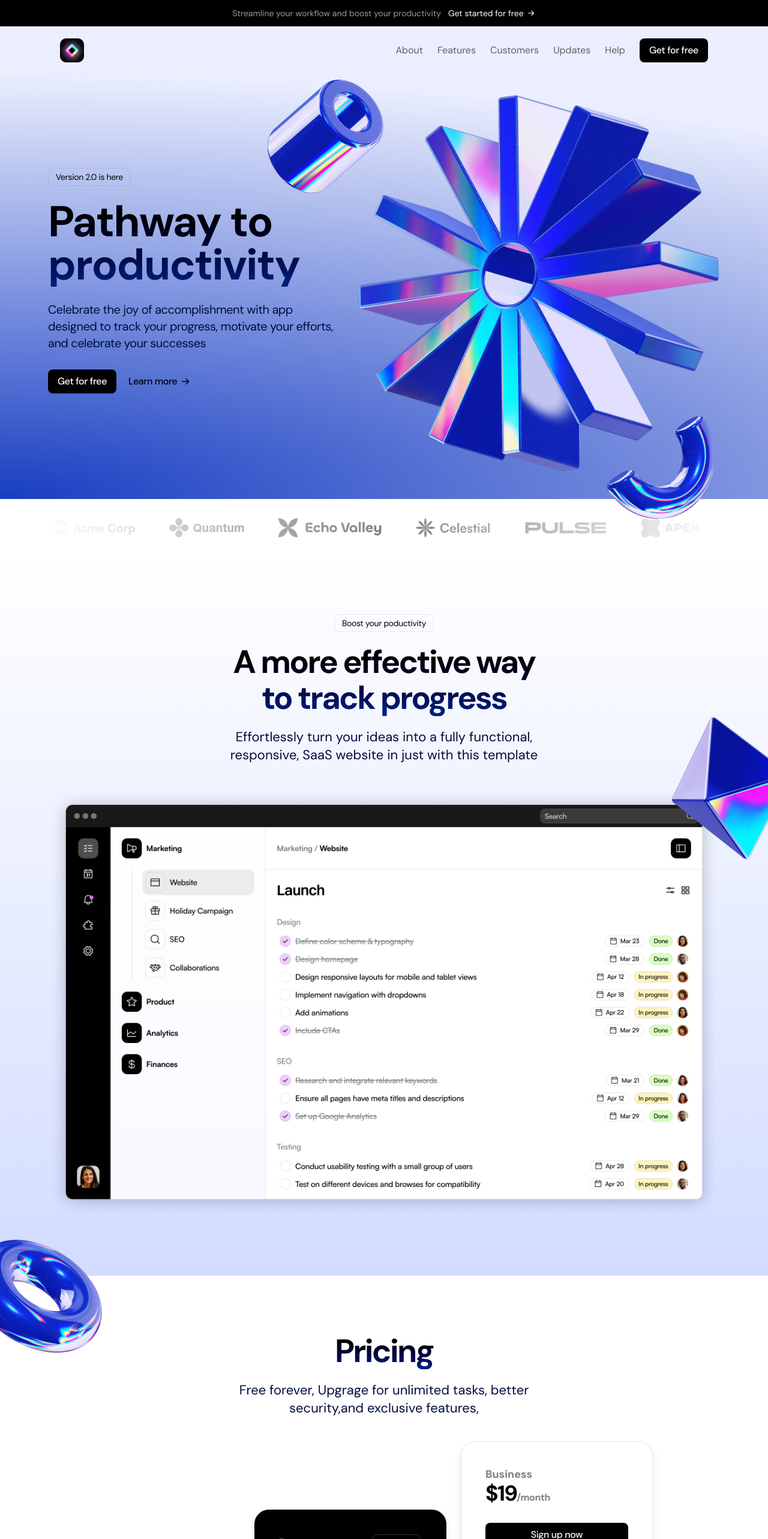
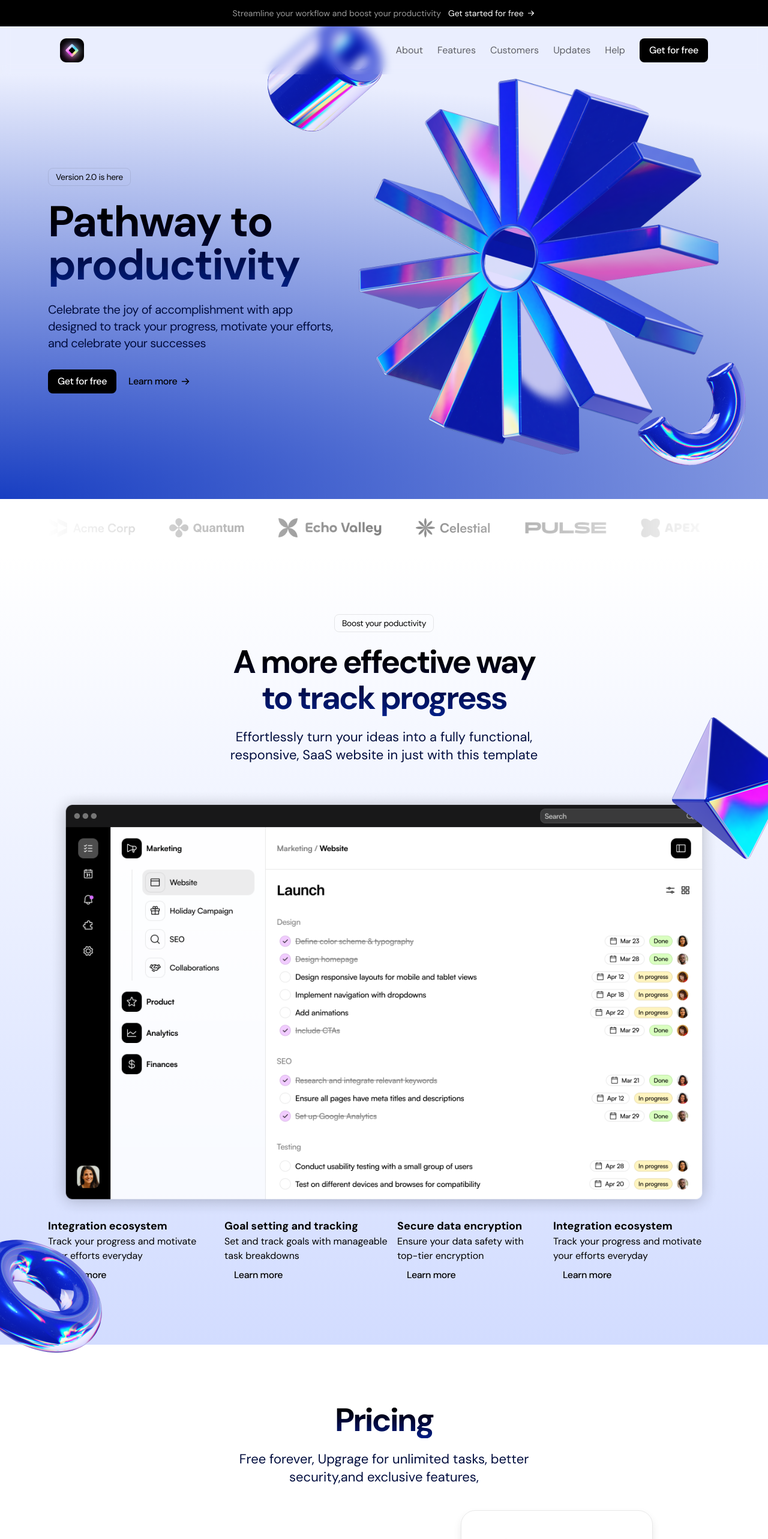
Before and after one commit to sanyamkashyap/Saas-landing-page, a Next.js app: page / in a window 1280 px wide. Shown: the top 2566 px of the page at 60% size. Built offline with nearby package versions, Linux system fonts and the light colour scheme.

Commit message:
adding more components

```diff
--- a/app/page.tsx
+++ b/app/page.tsx
@@ -5,6 +5,7 @@ import { ProductShowcase } from "@/sections/ProductShowcase";
 import { Pricing } from "@/sections/Pricing";
 import { Testimonials } from "@/sections/Testimonials";
 import { CallToAction } from "@/sections/CallToAction";
+import { Footer } from "@/sections/Footer";
 
 export default function Home() {
   return (
@@ -16,6 +17,7 @@ export default function Home() {
       <Pricing></Pricing>
       <Testimonials></Testimonials>
       <CallToAction></CallToAction>
+      <Footer></Footer>
     </>
   )
 }
--- a/sections/Hero.tsx
+++ b/sections/Hero.tsx
@@ -1,12 +1,25 @@
+"use client"
+
 import ArrowIcon from "@/assets/arrow-right.svg";
 import cogImage from "@/assets/cog.png";
 import Image from "next/image";
 import cylinderImage from "@/assets/cylinder.png";
 import noodleImage from "@/assets/noodle.png";
+import { motion, useScroll, useTransform, useMotionValueEvent } from "motion/react"
+import { useRef } from "react";
 
 export const Hero = () => {
+  const heroRef = useRef(null);
+  const { scrollYProgress } = useScroll({
+    target: heroRef,
+    offset: ["start end", "end start"],
+  });
+  const translateY = useTransform(scrollYProgress, [0, 1], [150, -150])
+
+  useMotionValueEvent(scrollYProgress, 'change', (latestValue) => console.log(latestValue))
+
   return (
-    <section className="pt-8 pb-20 md:pt-5 md:pb-10 bg-[radial-gradient(ellipse_200%_100%_at_bottom_left,#183EC2,#EAEEFE_100%)] overflow-x-clip">
+    <section ref={heroRef} className="pt-8 pb-20 md:pt-5 md:pb-10 bg-[radial-gradient(ellipse_200%_100%_at_bottom_left,#183EC2,#EAEEFE_100%)] overflow-x-clip">
       <div className="container">
         <div className="md:flex items-center">
           <div className="md:w-[478px]">
@@ -22,15 +35,38 @@ export const Hero = () => {
             </div>
           </div>
           <div className="mt-20 md:mt-0 md:h-[648px] md:flex-1 relative">
-            <Image
-              src={cylinderImage}
+            <motion.img
+              src={cylinderImage.src}
               alt="cylinder image"
               width={228}
               height={228}
               className="hidden md:block -top-8 -left-32 md:absolute"
+              style={{
+                translateY: translateY
+              }}
             />
-            <Image src={cogImage} alt="cog Image" className="md:absolute md:h-full md:w-auto md:max-w-none md:-left-6 lg:left-0" />
-            <Image src={noodleImage} alt="noodle image" width={220} className="hidden lg:block absolute top-[524px] left-[448px] rotate-[30deg]" />
+            <motion.img
+              src={cogImage.src}
+              alt="cog Image"
+              className="md:absolute md:h-full md:w-auto md:max-w-none md:-left-6 lg:left-0"
+              animate={{
+                translateY: [-30, 30]
+              }}
+              transition={{
+                repeat: Infinity,
+                repeatType: "mirror",
+                duration: 3,
+                ease: "easeInOut"
+              }}
+            />
+            <motion.img src={noodleImage.src}
+              alt="noodle image"
+              width={220}
+              className="hidden lg:block absolute top-[524px] left-[448px] rotate-[30deg]"
+              style={{
+                translateY: translateY
+              }}
+            />
           </div>
         </div>
       </div>
--- a/sections/ProductShowcase.tsx
+++ b/sections/ProductShowcase.tsx
@@ -37,6 +37,28 @@ export const ProductShowcase = () => {
             className="hidden md:block absolute -left-36 bottom24"
           />
         </div>
+        <div className="flex gap-4">
+          <div>
+            <h5 className="text-[18px] font-bold">Integration ecosystem</h5>
+            <p>Track your progress and motivate your efforts everyday</p>
+            <button className="btn btn-text">Learn more</button>
+          </div>
+          <div>
+            <h5 className="text-[18px] font-bold">Goal setting and tracking</h5>
+            <p>Set and track goals with manageable task breakdowns</p>
+            <button className="btn btn-text">Learn more</button>
+          </div>
+          <div>
+            <h5 className="text-[18px] font-bold">Secure data encryption</h5>
+            <p>Ensure your data safety with top-tier encryption</p>
+            <button className="btn btn-text">Learn more</button>
+          </div>
+          <div>
+            <h5 className="text-[18px] font-bold">Integration ecosystem</h5>
+            <p>Track your progress and motivate your efforts everyday</p>
+            <button className="btn btn-text">Learn more</button>
+          </div>
+        </div>
       </div>
     </section>
   );
```
Also changed, not shown: sections/Footer.tsx (+21 -1 lines).
